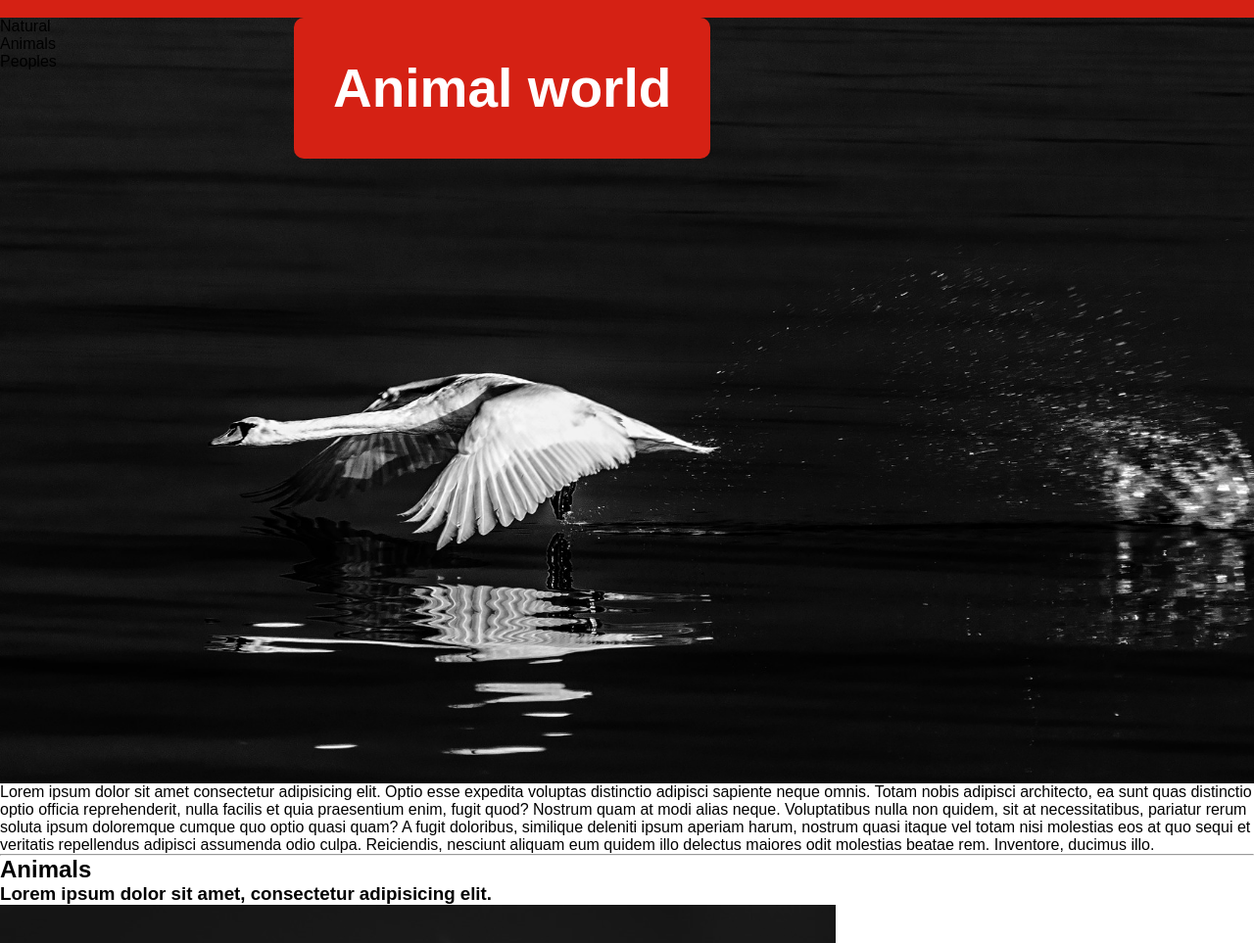
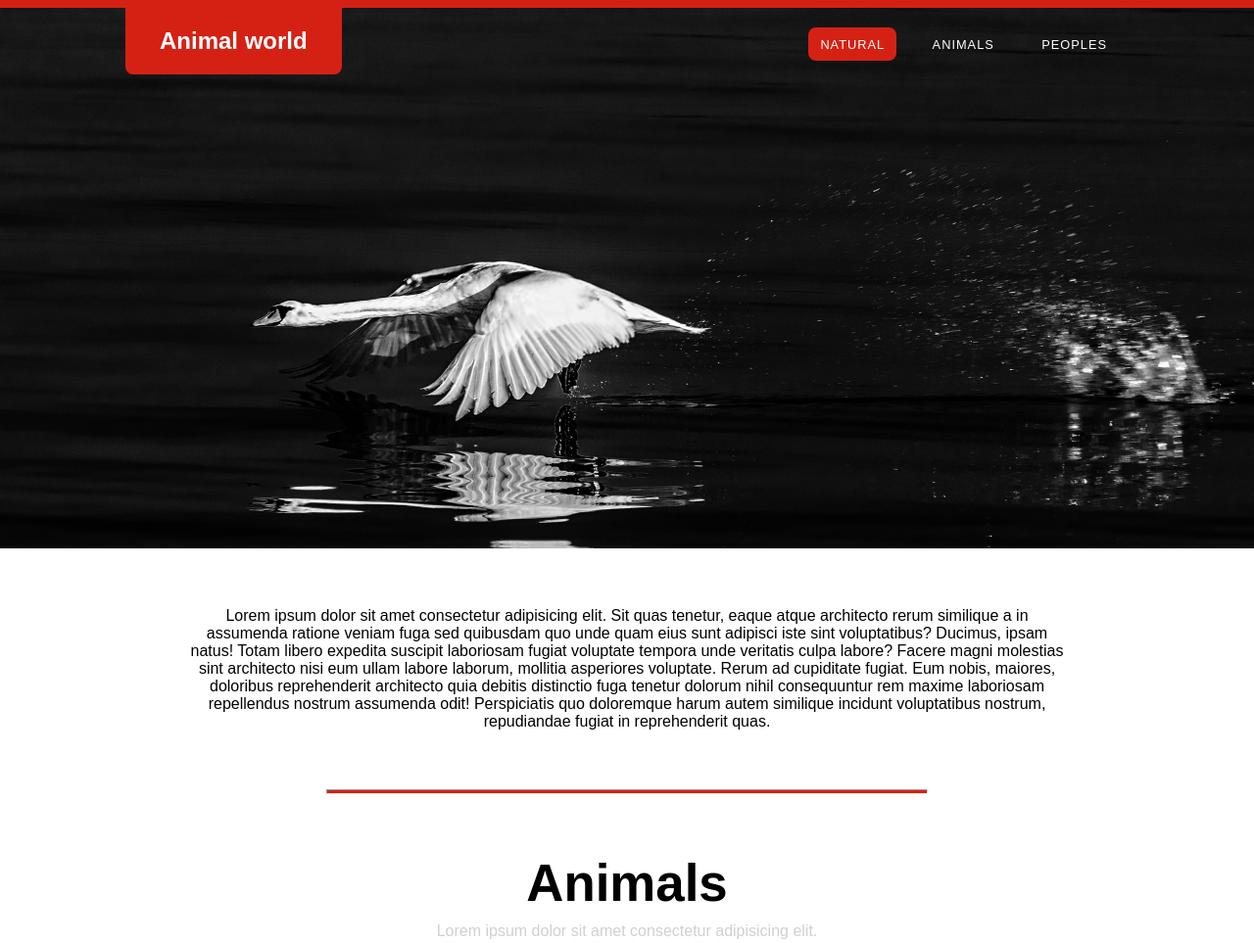
Before and after one commit to ivana165/my-first-page, a plain HTML site: page index.html in a window 1280 px wide. Shown: the top 963 px of the page at 98% size. Drawn offline with Linux system fonts and the light colour scheme.

Commit message:
Changed vh on header

```diff
--- a/index.html
+++ b/index.html
@@ -9,51 +9,38 @@
 </head>
 <body>
 
- <!-- ****header******-->
-
-<header>
-
-    <nav>
-        <div class="top">  </div>
-        <h1> Animal world </h1>
-
+    <header class="">
+        <nav class="container">
+            <div class="logo">
+                <h1>Animal world</h1>
+            </div>
             <ul>
-
-        <li>Natural</li>
-        <li>Animals</li>
-        <li>Peoples</li>
-
+                <li><a href="">Natural</a></li>
+                <li><a href="">Animals</a></li>
+                <li><a href="">Peoples</a></li>
             </ul>
-
         </nav>
-
     </header>
-
-<main>
-
-    <p>Lorem ipsum dolor sit amet consectetur adipisicing elit. Optio esse expedita voluptas distinctio adipisci sapiente neque omnis. Totam nobis adipisci architecto, ea sunt quas distinctio optio officia reprehenderit, nulla facilis et quia praesentium enim, fugit quod? Nostrum quam at modi alias neque. Voluptatibus nulla non quidem, sit at necessitatibus, pariatur rerum soluta ipsum doloremque cumque quo optio quasi quam? A fugit doloribus, similique deleniti ipsum aperiam harum, nostrum quasi itaque vel totam nisi molestias eos at quo sequi et veritatis repellendus adipisci assumenda odio culpa. Reiciendis, nesciunt aliquam eum quidem illo delectus maiores odit molestias beatae rem. Inventore, ducimus illo.</p>
-
+    <main class="container">
+        <section>
+            <p>Lorem ipsum dolor sit amet consectetur adipisicing elit. Sit quas tenetur, eaque atque architecto rerum similique a in assumenda ratione veniam fuga sed quibusdam quo unde quam eius sunt adipisci iste sint voluptatibus? Ducimus, ipsam natus! Totam libero expedita suscipit laboriosam fugiat voluptate tempora unde veritatis culpa labore? Facere magni molestias sint architecto nisi eum ullam labore laborum, mollitia asperiores voluptate. Rerum ad cupiditate fugiat. Eum nobis, maiores, doloribus reprehenderit architecto quia debitis distinctio fuga tenetur dolorum nihil consequuntur rem maxime laboriosam repellendus nostrum assumenda odit! Perspiciatis quo doloremque harum autem similique incidunt voluptatibus nostrum, repudiandae fugiat in reprehenderit quas.</p>
+        </section>
         <hr>
         <section>
-    <h2> Animals </h1>
-    <h3>Lorem ipsum dolor sit amet, consectetur adipisicing elit.</h3>
-
+            <h2>Animals</h2>
+            <p>Lorem ipsum dolor sit amet consectetur adipisicing elit.</p>
             <article>
-        <img src="cat.jpg" alt="little cat">
-        <img src="lion.jpg" alt="lion">
-        <img src="horse.jpg" alt="horse">
+                <img src="cat.jpg" alt="">
+                <img src="lion.jpg" alt="">
+                <img src="horse.jpg" alt="">
             </article>
         </section>
-<main></main>
+    </main>
     <footer>
-         <h3> &copy; 2022. - Ivana Lazic</h3>
+        <p>&copy; 2022. - Ivana Lazic</p>
     </footer>
-
-</main>
-
-
-
-
+</body>
+</html>
 
 
 
--- a/style.scss
+++ b/style.scss
@@ -0,0 +1,111 @@
+* {
+    padding: 0;
+    margin: 0;
+    box-sizing: border-box;
+}
+
+body {
+    font-family: "Montserrat", sans-serif;
+}
+
+.container {
+    max-width: 80%;
+    margin: auto;
+}
+
+header {
+    background: url(header.jpg);
+    background-position: center;
+    background-size: cover;
+    border-top: solid 8px #d52114;
+    height: 70vh;
+
+}
+
+nav {
+    display: flex;
+    justify-content: space-between;
+}
+
+nav li {
+    display: inline-block;
+    padding: 8px 12px;
+    margin: 20px 10px;
+}
+
+nav li:first-child {
+    background: #d52114;
+    border-radius: 8px;
+}
+
+nav a {
+    color: #fff;
+    font-size: 0.8rem;
+    letter-spacing: 1px;
+    text-decoration: none;
+    text-transform: uppercase;
+}
+
+.logo h1 {
+    color: #fff;
+    background: #d52114;
+    padding: 20px 35px;
+    border-radius: 0px 0px 8px 8px;
+}
+
+main {
+    flex-direction: column;
+    align-items: center;
+}
+
+hr {
+    color: #d52114;
+    background: #d52114;
+    max-width: 60%;
+    margin: auto;
+    height: 5px;
+}
+
+section {
+    margin: 60px;
+}
+
+main section {
+    text-align: center;
+}
+
+main section h2 {
+    font-size: 3.3rem;
+    font-weight: bold;
+    margin-bottom: 10px;
+}
+
+main section p:last-child {
+    color: #000;
+}
+
+main section p {
+    color: #d0d0d0;
+}
+
+main section article {
+    display: flex;
+    justify-content: center;
+    align-items: center;
+    margin-top: 60px;
+}
+
+main section article img {
+    border-radius: 8px;
+    margin: 0px 25px;
+    width: 30%;
+}
+
+footer {
+    color: #fff;
+    background: #d52114;
+    font-size: 0.9rem;
+    text-align: center;
+    padding: 35px 0px;
+    margin-top: 80px;
+}
```
Also changed, not shown: style.css, 1 other file. Lines whose indentation alone changed are shown as unchanged.
